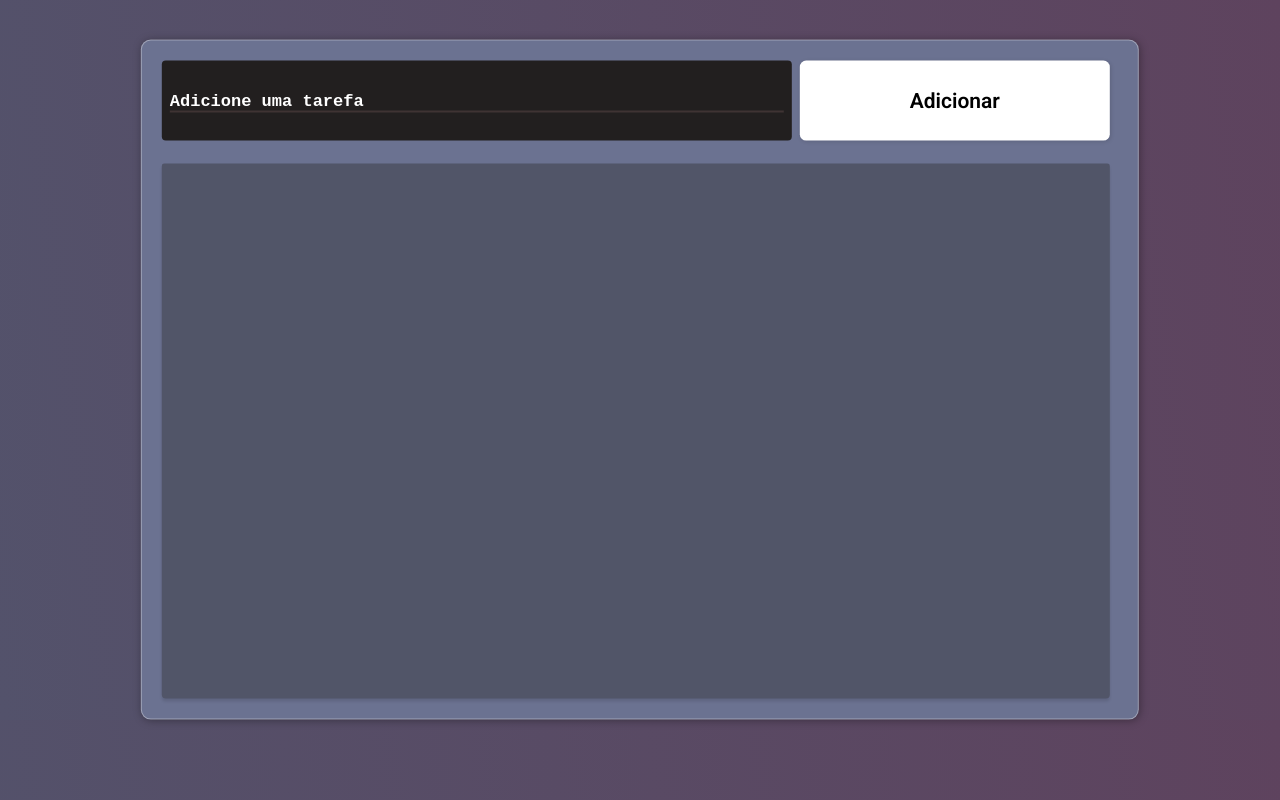
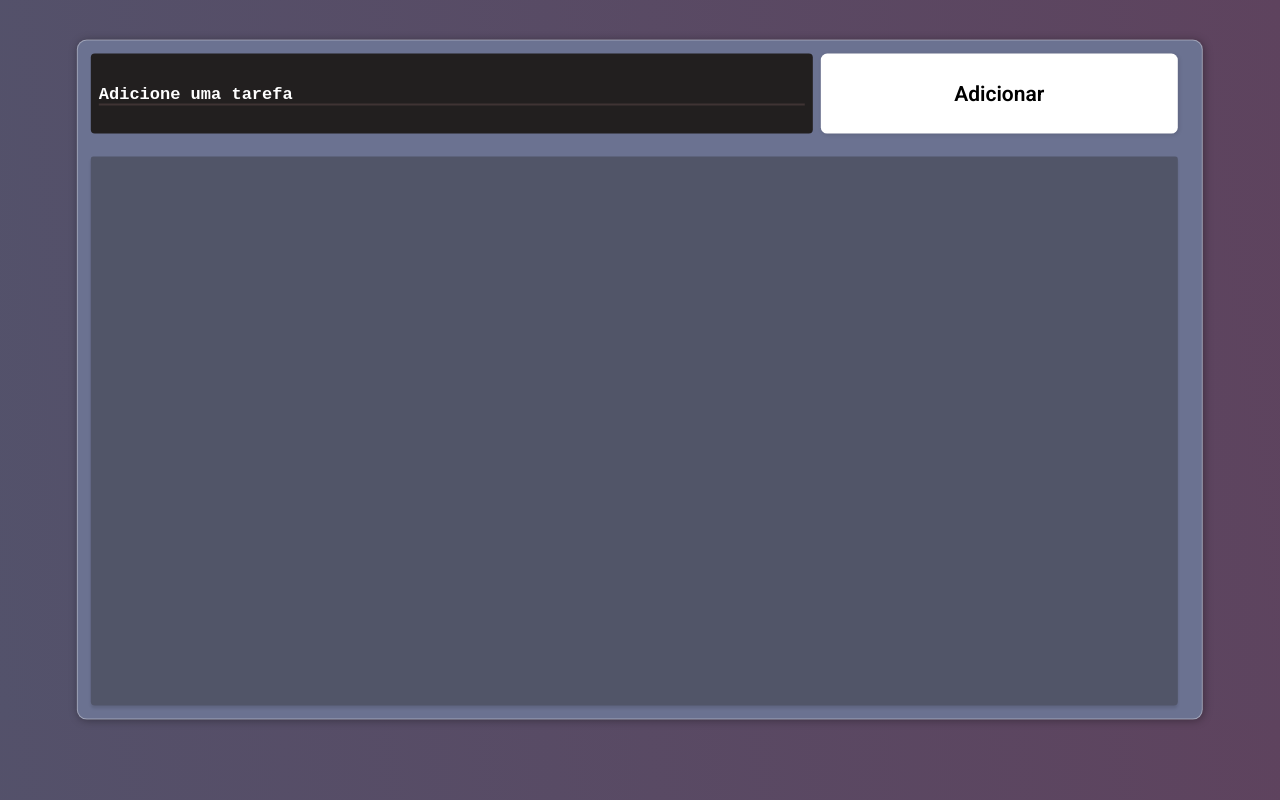
Before and after one commit to SantV7/add_list, a plain HTML site: page index.html in a window 1280 px wide. Drawn offline with Linux system fonts and the light colour scheme.

Commit message:
Ajuste de tamanho.

```diff
--- a/style.css
+++ b/style.css
@@ -17,8 +17,8 @@ body {
     gap: 8px;
     grid-template-rows: 80px auto auto auto;
     grid-template-columns: repeat(3, 32.5%);
-    padding: 20px;
-    width: 78vw;
+    padding: 13px;
+    width: 88vw;
     height: 85vh;
     border-radius: 10px;
     position: absolute;
@@ -39,7 +39,6 @@ body {
     border-bottom-right-radius: 4px;
     border-bottom-left-radius: 4px;
 }
-
 
 #input_task {
     cursor: text;
```
